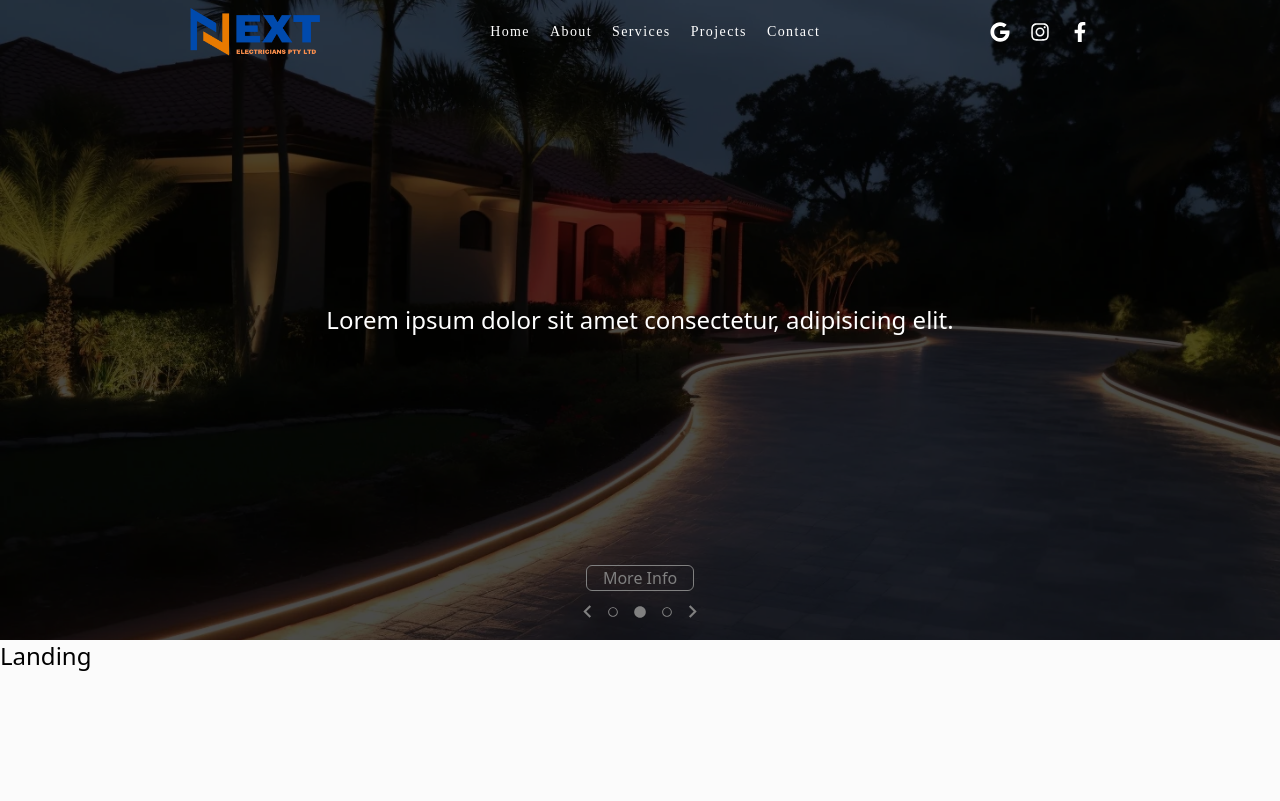
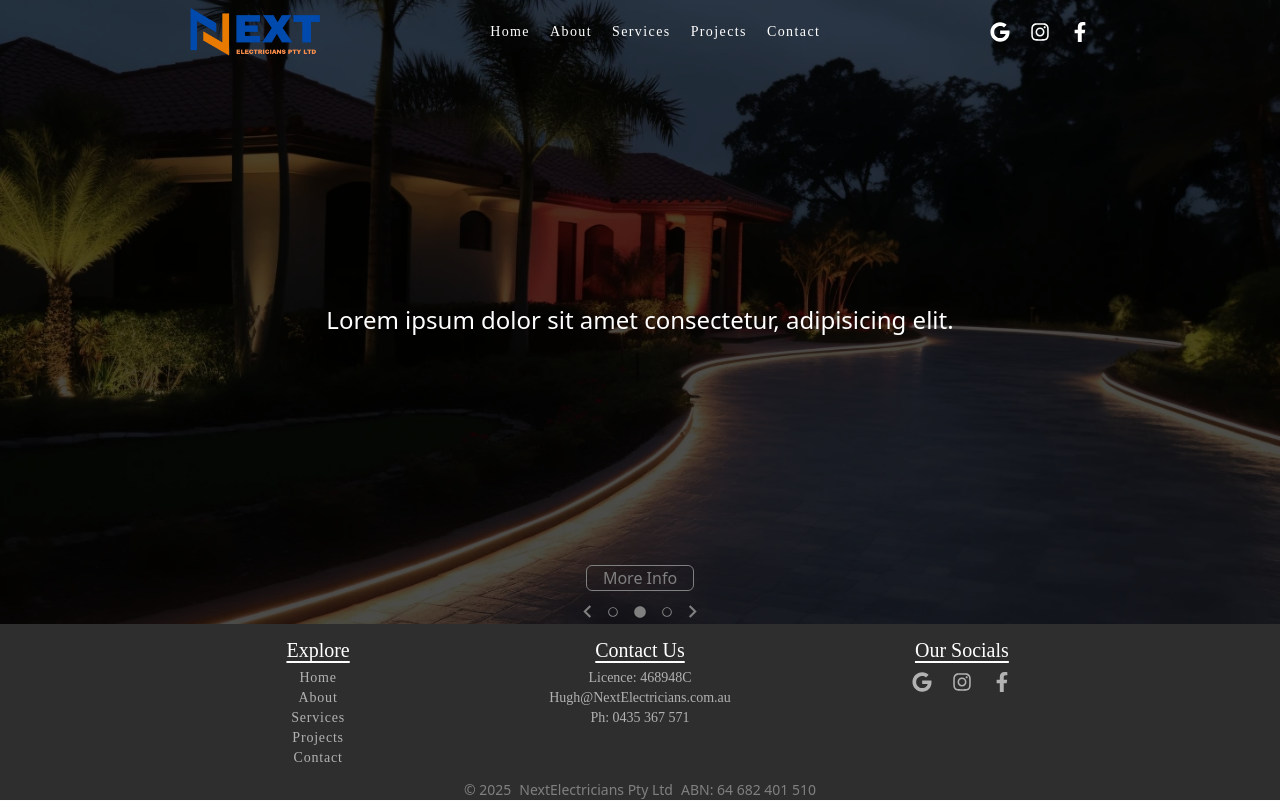
Before and after one commit to Wazmond/next-electricians, a Next.js app: page / in a window 1280 px wide. Shown: the top 801 px of the page. Built offline with nearby package versions, Linux system fonts and the light colour scheme; a web font is replaced by a local one.

Commit message:
Added h-full for html and body tag so that flexbox will work on the children well

```diff
--- a/src/app/(frontend)/globals.css
+++ b/src/app/(frontend)/globals.css
@@ -38,3 +38,8 @@
     @apply text-sm;
   }
 }
+
+html, body {
+  height: 100%;
+  margin: 0;
+}
--- a/src/app/(frontend)/layout.tsx
+++ b/src/app/(frontend)/layout.tsx
@@ -25,7 +25,7 @@ type LayoutProps = {
 const Layout = ({ children }: LayoutProps) => {
   return (
     <html lang="en">
-      <body className="overflow-y-scroll bg-mono-50">
+      <body className="flex flex-col overflow-y-scroll bg-mono-50">
         <Header />
         {children}
         <Footer />
```
